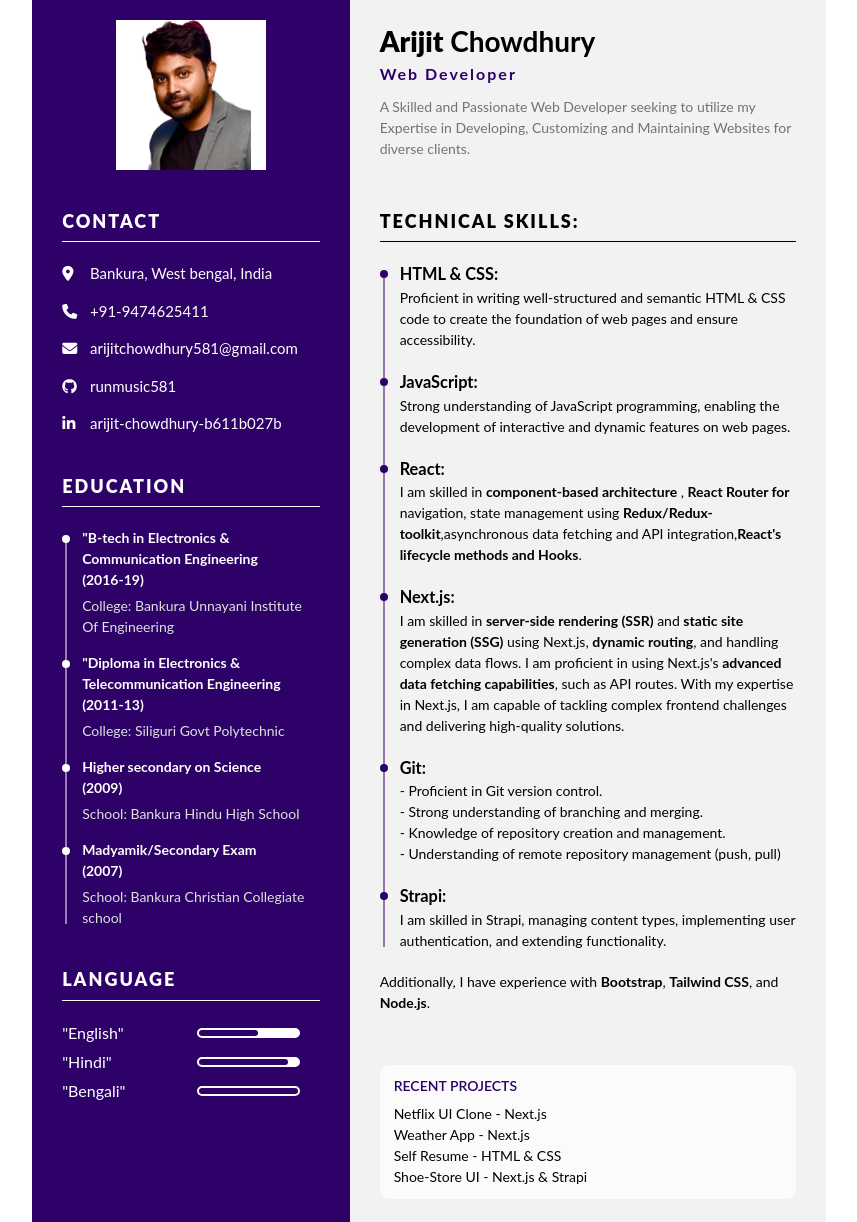
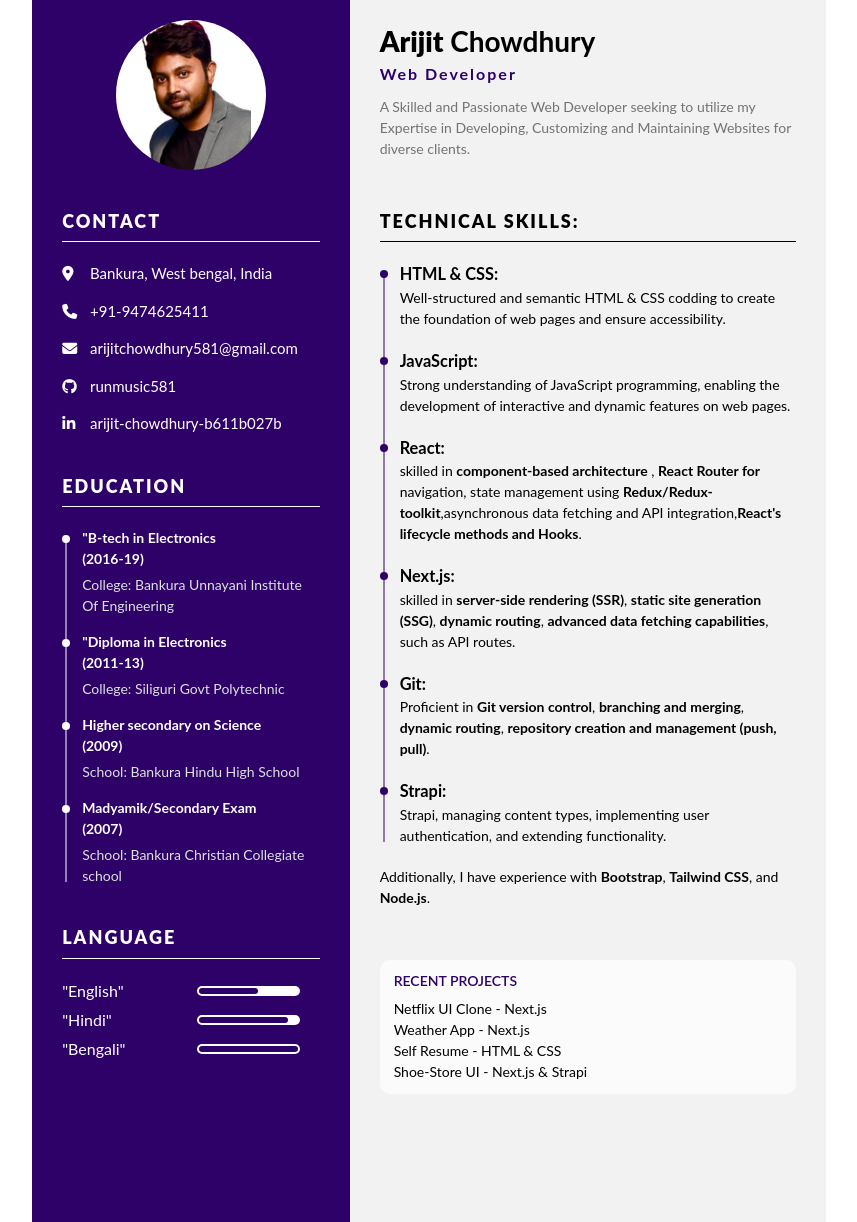
Before and after one commit to runmusic581/SelfResume, a plain HTML site: page index.html in a window 1280 px wide. Shown: the top 1222 px of the page, without its empty margins (211-1068 px from the left). Drawn offline with Linux system fonts and the light colour scheme; files that its build step writes are made by us from their sources; files whose address does not match are found by name.

Commit message:
Some changes in folder structure

```diff
--- a/style.css
+++ b/css/style.css
@@ -65,6 +65,7 @@ li a{
     width: var(--pp_size);
     height: var(--pp_size);
     object-fit: cover;
+    border-radius: 50%;
 }
 
 
--- a/resume.html
+++ b/index.html
@@ -56,13 +56,13 @@
             <ul class="bull-list-1">
               <li>
                 <h4>
-                  "B-tech in Electronics & Communication Engineering<br />(2016-19)
+                  "B-tech in Electronics<br />(2016-19)
                 </h4>
                 <p>College: Bankura Unnayani Institute Of Engineering</p>
               </li>
               <li>
                 <h4>
-                  "Diploma in Electronics & Telecommunication Engineering<br />(2011-13)
+                  "Diploma in Electronics<br />(2011-13)
                 </h4>
                 <p>College: Siliguri Govt Polytechnic</p>
               </li>
@@ -104,8 +104,8 @@
               <li class="skill-items">
                 <h3>HTML & CSS:</h3>
                 <p>
-                  Proficient in writing well-structured and semantic HTML & CSS
-                  code to create the foundation of web pages and ensure
+                  Well-structured and semantic HTML & CSS
+                  codding to create the foundation of web pages and ensure
                   accessibility.
                 </p>
               </li>
@@ -119,7 +119,7 @@
               <li class="skill-items">
                 <h3>React:</h3>
                 <p>
-                  I am skilled in
+                  skilled in
                   <strong>component-based architecture</strong> ,
                   <strong> React Router for </strong> navigation, state
                   management using
@@ -132,32 +132,26 @@
               <li class="skill-items">
                 <h3>Next.js:</h3>
                 <p>
-                  I am skilled in
-                  <strong>server-side rendering (SSR)</strong> and
-                  <strong>static site generation (SSG)</strong> using Next.js,
-                  <strong>dynamic routing</strong>, and handling complex data
-                  flows. I am proficient in using Next.js's
+                  skilled in
+                  <strong>server-side rendering (SSR)</strong>,
+                  <strong>static site generation (SSG)</strong>,
+                  <strong>dynamic routing</strong>,
                   <strong>advanced data fetching capabilities</strong>, such as
-                  API routes. With my expertise in Next.js, I am capable of
-                  tackling complex frontend challenges and delivering
-                  high-quality solutions.
+                  API routes.
                 </p>
               </li>
               <li class="skill-items">
                 <h3>Git:</h3>
-                <ul>
-                  <li>- Proficient in Git version control.</li>
-                  <li>- Strong understanding of branching and merging.</li>
-                  <li>- Knowledge of repository creation and management.</li>
-                  <li>
-                    - Understanding of remote repository management (push, pull)
-                  </li>
-                </ul>
+                Proficient in
+                <strong>Git version control</strong>,
+                <strong>branching and merging</strong>,
+                <strong>dynamic routing</strong>,
+                <strong>repository creation and management (push, pull)</strong>.
               </li>
               <li class="skill-items">
                 <h3>Strapi:</h3>
                 <p>
-                  I am skilled in Strapi, managing content types, implementing
+                Strapi, managing content types, implementing
                   user authentication, and extending functionality.
                 </p>
               </li>
@@ -171,9 +165,9 @@
             <div class="projects-wrap">
               <h4 class="area-title">RECENT PROJECTS</h4>
               <ul>
-                <li><a href="#">Netflix UI Clone  - Next.js</a></li>
+                <li><a href="https://github.com/runmusic581/NetflixUi" target="_blank">Netflix UI Clone  - Next.js</a></li>
                 <li><a href="https://github.com/runmusic581/Weather" target="_blank">Weather App - Next.js</a></li>
-                <li><a href="#">Self Resume - HTML & CSS </a></li>
+                <li><a href="https://github.com/runmusic581/SelfResume.git" target="_blank">Self Resume - HTML & CSS </a></li>
                 <li><a href="https://github.com/runmusic581/shoestore" target="_blank">Shoe-Store UI - Next.js & Strapi</a></li>
               </ul>
             </div>
```
Also changed, not shown: css/responsive.css (added), images/Arijit_image.jpeg (renamed from Arijit_image.jpeg).
